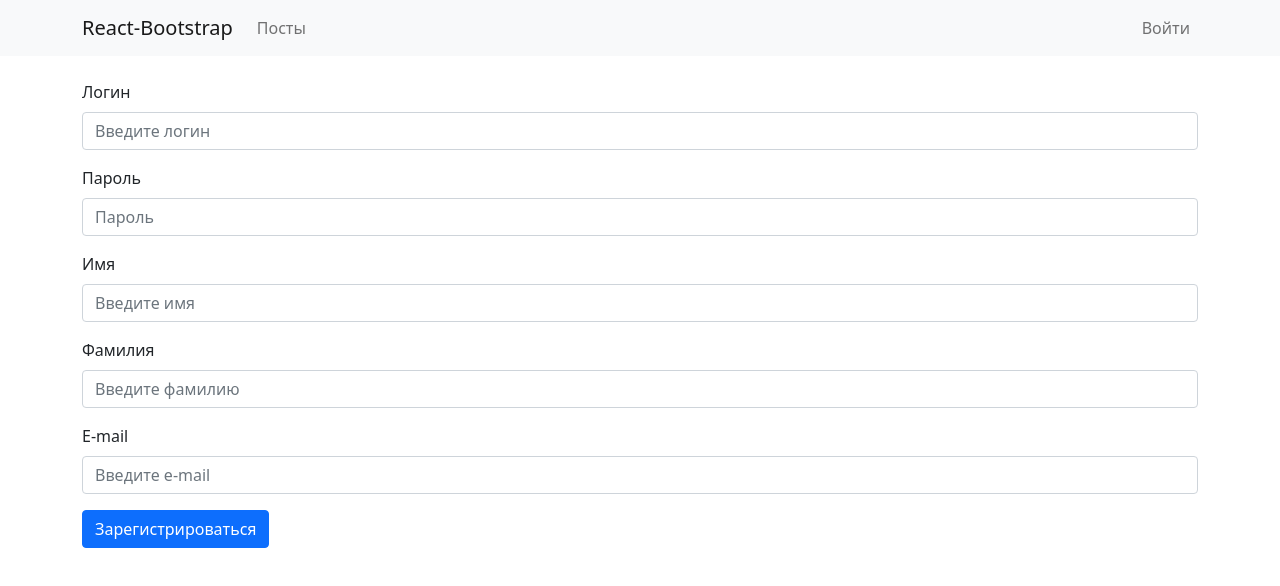
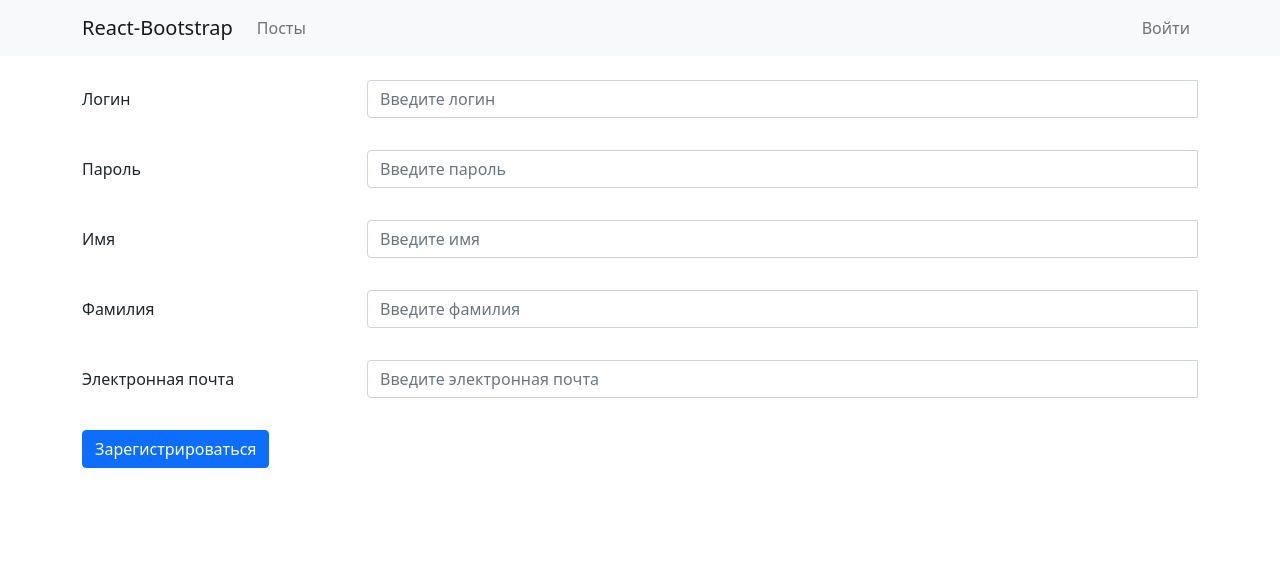
Before and after one commit to shestakovar/blog-frontend-react, a React (Create React App) app: page /register in a window 1280 px wide. Shown: the top 586 px of the page. Built offline with nearby package versions, Linux system fonts and the light colour scheme.

Commit message:
Use custom form component

```diff
--- /dev/null
+++ b/src/components/UI/TwoColumnsEditForm.jsx
@@ -0,0 +1,69 @@
+import React, { useState, useEffect, useRef } from 'react';
+import { Form, Button, Row, Col, InputGroup } from 'react-bootstrap';
+import LoaderError from './LoaderError';
+import { useFormFetching } from '../../hooks/useFormFetching';
+import classes from './TwoColumnsForm.module.css';
+
+const TwoColumnsEditForm = ({ data, setData, dataPrint, setDataPrint, callback }) => {
+  const [initialState, setInitialState] = useState(dataPrint);
+  const isMounted = useRef(false);
+
+  useEffect(() => {
+    isMounted.current = true;
+    return () => { isMounted.current = false }
+  }, []);
+
+  const [updateData, isUpdatingData, updateDataError, validated] = useFormFetching(async () => {
+    await callback();
+    if (isMounted.current) setDataPrint(initialState);
+  })
+
+  return (
+    <div className="mt-4">
+      <LoaderError isLoading={isUpdatingData} error={updateDataError} />
+      <Form noValidate validated={validated} onSubmit={updateData} >
+        {Object.keys(dataPrint).map(key =>
+          <Form.Group as={Row} className="mb-3" controlId={`form${key}`} key={`form${key}`}>
+            <Form.Label className={classes.lbl} column sm="2" >{dataPrint[key].name}</Form.Label>
+            <Col sm="10">
+              <InputGroup className="mb-3">
+
+                <Form.Control
+                  required={dataPrint[key].required}
+                  type={dataPrint[key].type}
+                  readOnly={dataPrint[key].readOnly}
+                  plaintext={dataPrint[key].plainText}
+                  placeholder={`Введите ${dataPrint[key].name}`}
+                  value={data[key]}
+                  onChange={e => { setData({ ...data, [key]: e.target.value }) }}
+                />
+                {!dataPrint[key].plainText
+                  ?
+                  <Button
+                    type="submit"
+                    variant="outline-secondary"
+                    id={`button-addon1-${key}`}
+                    onClick={(e) => {
+                      if (dataPrint[key].readOnly) {
+                        e.preventDefault();
+                        setDataPrint({ ...dataPrint, [key]: { ...dataPrint[key], readOnly: !dataPrint[key].readOnly } });
+                      }
+
+                    }
+                    }
+                  >
+                    Изменить
+                  </Button>
+                  : null
+                }
+                <Form.Control.Feedback type="invalid">Введите {dataPrint[key].name}</Form.Control.Feedback>
+              </InputGroup>
+            </Col>
+          </Form.Group>
+        )}
+      </Form>
+    </div >
+  )
+}
+
+export default TwoColumnsEditForm;
--- /dev/null
+++ b/src/components/UI/TwoColumnsForm.jsx
@@ -0,0 +1,45 @@
+import React from 'react';
+import { Form, Button, Row, Col, InputGroup } from 'react-bootstrap';
+import LoaderError from './LoaderError';
+import { useFormFetching } from '../../hooks/useFormFetching';
+import classes from './TwoColumnsForm.module.css';
+
+const TwoColumnsForm = ({ data, setData, dataPrint, callback, btnText }) => {
+
+  const [updateData, isUpdatingData, updateDataError, validated] = useFormFetching(async () => {
+    await callback();
+  })
+
+  return (
+    <div className="mt-4">
+      <LoaderError isLoading={isUpdatingData} error={updateDataError} />
+      <Form noValidate validated={validated} onSubmit={updateData} >
+        {Object.keys(dataPrint).map(key =>
+          <Form.Group as={Row} className="mb-3" controlId={`form${key}`} key={`form${key}`}>
+            <Form.Label className={classes.lbl} column sm="3" >{dataPrint[key].name}</Form.Label>
+            <Col sm="9">
+              <InputGroup className="mb-3">
+
+                <Form.Control
+                  required={dataPrint[key].required}
+                  type={dataPrint[key].type}
+                  placeholder={`Введите ${dataPrint[key].name}`}
+                  value={data[key]}
+                  onChange={e => { setData({ ...data, [key]: e.target.value }) }}
+                />
+                <Form.Control.Feedback type="invalid">Введите {dataPrint[key].name}</Form.Control.Feedback>
+              </InputGroup>
+            </Col>
+          </Form.Group>
+        )}
+
+        <Button variant="primary" type="submit">
+          {btnText}
+        </Button>
+
+      </Form>
+    </div >
+  )
+}
+
+export default TwoColumnsForm;
--- /dev/null
+++ b/src/components/UI/TwoColumnsForm.module.css
@@ -0,0 +1,3 @@
+.lbl::first-letter {
+    text-transform: uppercase;
+}
--- a/src/pages/LoginPage.jsx
+++ b/src/pages/LoginPage.jsx
@@ -1,47 +1,42 @@
 import React, { useContext, useState } from 'react';
-import { Container, Form, Button } from 'react-bootstrap'
+import { Container, Button, Alert } from 'react-bootstrap'
 import AuthService from '../services/AuthService';
 import { AuthContext } from '../context';
 import { useHistory } from 'react-router-dom';
-import { useFormFetching } from '../hooks/useFormFetching';
-import LoaderError from '../components/UI/LoaderError';
 import { Link } from 'react-router-dom';
+import TwoColumnsForm from '../components/UI/TwoColumnsForm';
 
 const LoginPage = () => {
   const { isAuth, setIsAuth } = useContext(AuthContext);
-  const [username, setUsername] = useState('');
-  const [password, setPassword] = useState('');
+  const [userData, setUserData] = useState({ username: '', password: '' });
   const history = useHistory();
+  const [userDataPrint, setUserDataPrint] = useState({
+    username: { name: 'логин', required: true },
+    password: { name: 'пароль', type: 'password', required: true },
+  });
 
-  const [login, isLoading, error, validated] = useFormFetching(async (event) => {
-    const response = await AuthService.login(username, password);
+  const login = async (event) => {
+    const response = await AuthService.login(userData.username, userData.password);
     localStorage.setItem('token', response.access);
-    localStorage.setItem('username', username);
+    localStorage.setItem('username', userData.username);
     localStorage.setItem('userid', response.userid);
     setIsAuth(true);
     history.goBack();
-  })
+  }
 
   return (
     <Container className="mt-4">
-      <LoaderError isLoading={isLoading} error={error} />
-      <Form noValidate validated={validated} onSubmit={login}>
-        <Form.Group className="mb-3" controlId="formUsername">
-          <Form.Label>Имя пользователя</Form.Label>
-          <Form.Control required placeholder="Введите имя пользователя" value={username} onChange={e => { setUsername(e.target.value) }} />
-          <Form.Control.Feedback type="invalid">Введите имя пользователя!</Form.Control.Feedback>
-        </Form.Group>
-
-        <Form.Group className="mb-3" controlId="formPassword">
-          <Form.Label>Пароль</Form.Label>
-          <Form.Control required type="password" placeholder="Пароль" value={password} onChange={e => { setPassword(e.target.value) }} />
-          <Form.Control.Feedback type="invalid">Введите пароль!</Form.Control.Feedback>
-        </Form.Group>
-        <Button variant="primary" type="submit">
-          Войти
-        </Button>
-      </Form>
-      <div>Еще не зарегистрированы? <Button as={Link} to="/register"> Зарегистрироваться</Button></div>
+      <TwoColumnsForm
+        data={userData}
+        setData={setUserData}
+        dataPrint={userDataPrint}
+        callback={login}
+        btnText="Войти"
+      ></TwoColumnsForm>
+      <Alert variant="secondary" className="mt-4">
+        Еще не зарегистрированы?
+      </Alert>
+      <Button as={Link} to="/register"> Зарегистрироваться</Button>
     </Container>
   )
 }
--- a/src/pages/PostDetailPage.jsx
+++ b/src/pages/PostDetailPage.jsx
@@ -27,7 +27,7 @@ const PostDetailPage = () => {
   })
 
   const [removePost, isRemoveLoading, removeError] = useFetching(async () => {
-    let response = await PostService.removePost(params.id);
+    await PostService.removePost(params.id);
     history.goBack();
   })
 
--- a/src/pages/RegisterPage.jsx
+++ b/src/pages/RegisterPage.jsx
@@ -1,17 +1,23 @@
 import React, { useContext, useState } from 'react';
-import { Container, Form, Button } from 'react-bootstrap'
+import { Container } from 'react-bootstrap'
 import AuthService from '../services/AuthService';
 import { AuthContext } from '../context';
 import { useHistory } from 'react-router-dom';
-import { useFormFetching } from '../hooks/useFormFetching';
-import LoaderError from '../components/UI/LoaderError';
+import TwoColumnsForm from '../components/UI/TwoColumnsForm';
 
 const RegisterPage = () => {
   const { isAuth, setIsAuth } = useContext(AuthContext);
   const [userData, setUserData] = useState({ username: '', password: '', first_name: '', last_name: '', email: '' });
   const history = useHistory();
+  const [userDataPrint, setUserDataPrint] = useState({
+    username: { name: 'логин', required: true },
+    password: { name: 'пароль', type: 'password', required: true },
+    first_name: { name: 'имя', required: true },
+    last_name: { name: 'фамилия', required: true },
+    email: { name: 'электронная почта', type: 'email', required: true },
+  });
 
-  const [login, isLoading, error, validated] = useFormFetching(async () => {
+  const register = async () => {
     await AuthService.register(userData);
     const response = await AuthService.login(userData.username, userData.password);
     localStorage.setItem('token', response.access);
@@ -19,46 +25,17 @@ const RegisterPage = () => {
     localStorage.setItem('userid', response.userid);
     setIsAuth(true);
     history.push(`/users/${response.userid}`);
-  })
+  }
 
   return (
     <Container className="mt-4">
-      <LoaderError isLoading={isLoading} error={error} />
-      <Form noValidate validated={validated} onSubmit={login}>
-        <Form.Group className="mb-3" controlId="formUsername">
-          <Form.Label>Логин</Form.Label>
-          <Form.Control required placeholder="Введите логин" value={userData.username} onChange={e => { setUserData({ ...userData, username: e.target.value }) }} />
-          <Form.Control.Feedback type="invalid">Введите логин!</Form.Control.Feedback>
-        </Form.Group>
-
-        <Form.Group className="mb-3" controlId="formPassword">
-          <Form.Label>Пароль</Form.Label>
-          <Form.Control required type="password" placeholder="Пароль" value={userData.password} onChange={e => { setUserData({ ...userData, password: e.target.value }) }} />
-          <Form.Control.Feedback type="invalid">Введите пароль!</Form.Control.Feedback>
-        </Form.Group>
-
-        <Form.Group className="mb-3" controlId="formName">
-          <Form.Label>Имя</Form.Label>
-          <Form.Control required placeholder="Введите имя" value={userData.first_name} onChange={e => { setUserData({ ...userData, first_name: e.target.value }) }} />
-          <Form.Control.Feedback type="invalid">Введите имя!</Form.Control.Feedback>
-        </Form.Group>
-
-        <Form.Group className="mb-3" controlId="formSurname">
-          <Form.Label>Фамилия</Form.Label>
-          <Form.Control required placeholder="Введите фамилию" value={userData.last_name} onChange={e => { setUserData({ ...userData, last_name: e.target.value }) }} />
-          <Form.Control.Feedback type="invalid">Введите фамилию!</Form.Control.Feedback>
-        </Form.Group>
-
-        <Form.Group className="mb-3" controlId="formEmail">
-          <Form.Label>E-mail</Form.Label>
-          <Form.Control required type="email" placeholder="Введите e-mail" value={userData.email} onChange={e => { setUserData({ ...userData, email: e.target.value }) }} />
-          <Form.Control.Feedback type="invalid">Введите e-mail!</Form.Control.Feedback>
-        </Form.Group>
-
-        <Button variant="primary" type="submit">
-          Зарегистрироваться
-        </Button>
-      </Form>
+      <TwoColumnsForm
+        data={userData}
+        setData={setUserData}
+        dataPrint={userDataPrint}
+        callback={register}
+        btnText="Зарегистрироваться"
+      ></TwoColumnsForm>
     </Container>
   )
 }
--- a/src/pages/UserPage.jsx
+++ b/src/pages/UserPage.jsx
@@ -2,22 +2,35 @@ import React, { useEffect, useState } from 'react';
 import { useParams } from 'react-router';
 import UserService from '../services/UserService';
 import { useFetching } from '../hooks/useFetching';
-import { Container, Form, Button } from 'react-bootstrap';
+import { Container } from 'react-bootstrap';
 import LoaderError from '../components/UI/LoaderError';
-import { useFormFetching } from '../hooks/useFormFetching';
+import TwoColumnsEditForm from '../components/UI/TwoColumnsEditForm';
+import { removeEmpty } from '../utils/object';
+import { timePassed, addHours } from '../utils/time';
 
 const UserPage = () => {
   const params = useParams();
   const [userData, setUserData] = useState({ username: '', password: '', first_name: '', last_name: '', email: '', last_login: '', date_joined: '' });
+  const [userDataPrint, setUserDataPrint] = useState({
+    username: { name: 'логин', required: true, readOnly: true },
+    password: { name: 'пароль', type: 'password', required: true, readOnly: true },
+    first_name: { name: 'имя', required: true, readOnly: true },
+    last_name: { name: 'фамилия', required: true, readOnly: true },
+    email: { name: 'e-mail', type: 'email', required: true, readOnly: true },
+    last_login: { name: 'последний визит', readOnly: true, plainText: true },
+    date_joined: { name: 'дата регистрации', readOnly: true, plainText: true },
+  });
   const [fetchUser, isLoading, error] = useFetching(async () => {
     const response = await UserService.getUser(params.id);
-    setUserData({password: '', ...response});
+    setUserData({ password: '', ...response });
+    setUserData((state) => ({ ...state, last_login: timePassed(state.last_login), date_joined: addHours(state.date_joined) }));
   });
 
-  const [updateUser, isUpdatingUser, updateUserError, validated] = useFormFetching(async () => {
-    const response = await UserService.patchUser(params.id, userData);
-    setUserData(response);
-  })
+  const updateUser = async () => {
+    const updated = removeEmpty(userData);
+    const response = await UserService.patchUser(params.id, updated);
+    setUserData({ password: '', ...response });
+  }
 
   useEffect(() => {
     fetchUser();
@@ -30,53 +43,14 @@ const UserPage = () => {
 
   return (
     <Container className="mt-4">
-      <LoaderError isLoading={isUpdatingUser} error={updateUserError} />
-      <Form noValidate validated={validated} onSubmit={updateUser}>
-        <Form.Group className="mb-3" controlId="formUsername">
-          <Form.Label>Логин</Form.Label>
-          <Form.Control required placeholder="Введите логин" value={userData.username} onChange={e => { setUserData({ ...userData, username: e.target.value }) }} />
-          <Form.Control.Feedback type="invalid">Введите логин!</Form.Control.Feedback>
-        </Form.Group>
-
-        <Form.Group className="mb-3" controlId="formPassword">
-          <Form.Label>Пароль</Form.Label>
-          <Form.Control required type="password" placeholder="Пароль" value={userData.password} onChange={e => { setUserData({ ...userData, password: e.target.value }) }} />
-          <Form.Control.Feedback type="invalid">Введите пароль!</Form.Control.Feedback>
-        </Form.Group>
-
-        <Form.Group className="mb-3" controlId="formName">
-          <Form.Label>Имя</Form.Label>
-          <Form.Control required placeholder="Введите имя" value={userData.first_name} onChange={e => { setUserData({ ...userData, first_name: e.target.value }) }} />
-          <Form.Control.Feedback type="invalid">Введите имя!</Form.Control.Feedback>
-        </Form.Group>
-
-        <Form.Group className="mb-3" controlId="formSurname">
-          <Form.Label>Фамилия</Form.Label>
-          <Form.Control required placeholder="Введите фамилию" value={userData.last_name} onChange={e => { setUserData({ ...userData, last_name: e.target.value }) }} />
-          <Form.Control.Feedback type="invalid">Введите фамилию!</Form.Control.Feedback>
-        </Form.Group>
-
-        <Form.Group className="mb-3" controlId="formEmail">
-          <Form.Label>E-mail</Form.Label>
-          <Form.Control required type="email" placeholder="Введите e-mail" value={userData.email} onChange={e => { setUserData({ ...userData, email: e.target.value }) }} />
-          <Form.Control.Feedback type="invalid">Введите e-mail!</Form.Control.Feedback>
-        </Form.Group>
-
-        <Form.Group className="mb-3" controlId="formLastLogin">
-          <Form.Label>Последний визит</Form.Label>
-          <Form.Control disabled placeholder="Никогда" value={userData.last_login} />
-        </Form.Group>
-
-        <Form.Group className="mb-3" controlId="formDateJoined">
-          <Form.Label>Дата регистрации</Form.Label>
-          <Form.Control disabled placeholder="Никогда" value={userData.date_joined} />
-        </Form.Group>
-
-        <Button variant="primary" type="submit">
-          Изменить
-        </Button>
-      </Form>
-    </Container>
+      <TwoColumnsEditForm
+        data={userData}
+        setData={setUserData}
+        dataPrint={userDataPrint}
+        setDataPrint={setUserDataPrint}
+        callback={updateUser}
+      ></TwoColumnsEditForm>
+    </Container >
   )
 }
 
--- /dev/null
+++ b/src/utils/object.js
@@ -0,0 +1,3 @@
+export const removeEmpty = (obj) => {
+    return Object.fromEntries(Object.entries(obj).filter(([_, v]) => v != ''));
+}
```
Also changed, not shown: src/utils/time.js (+8 -0 lines).
